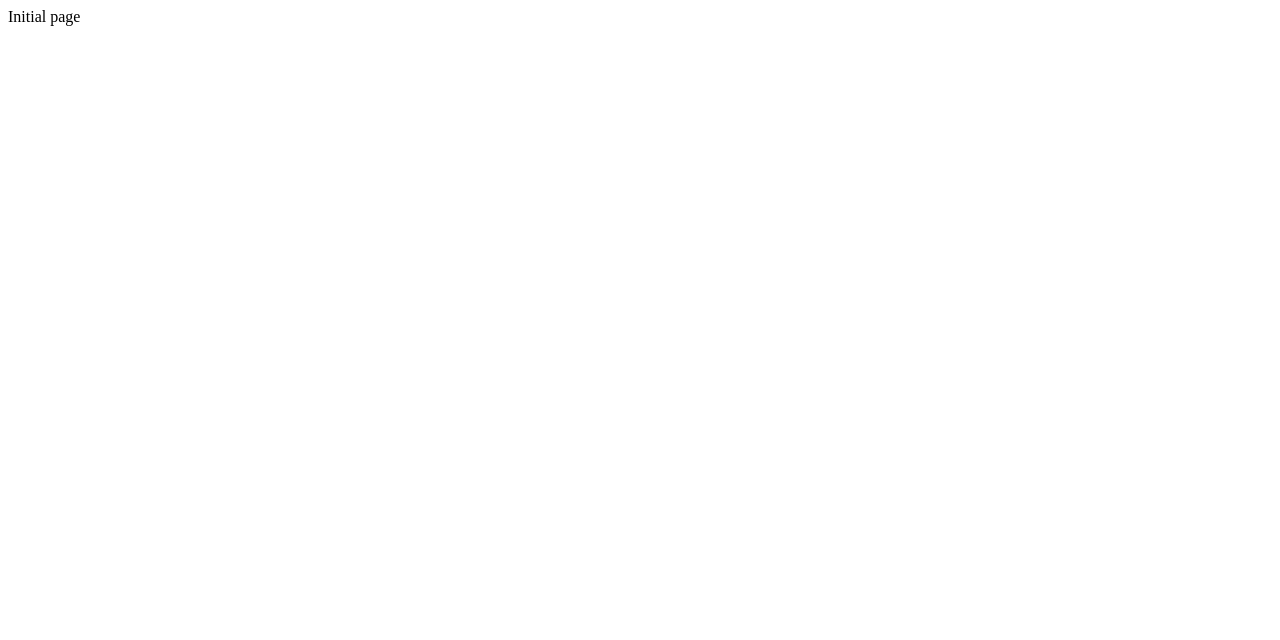
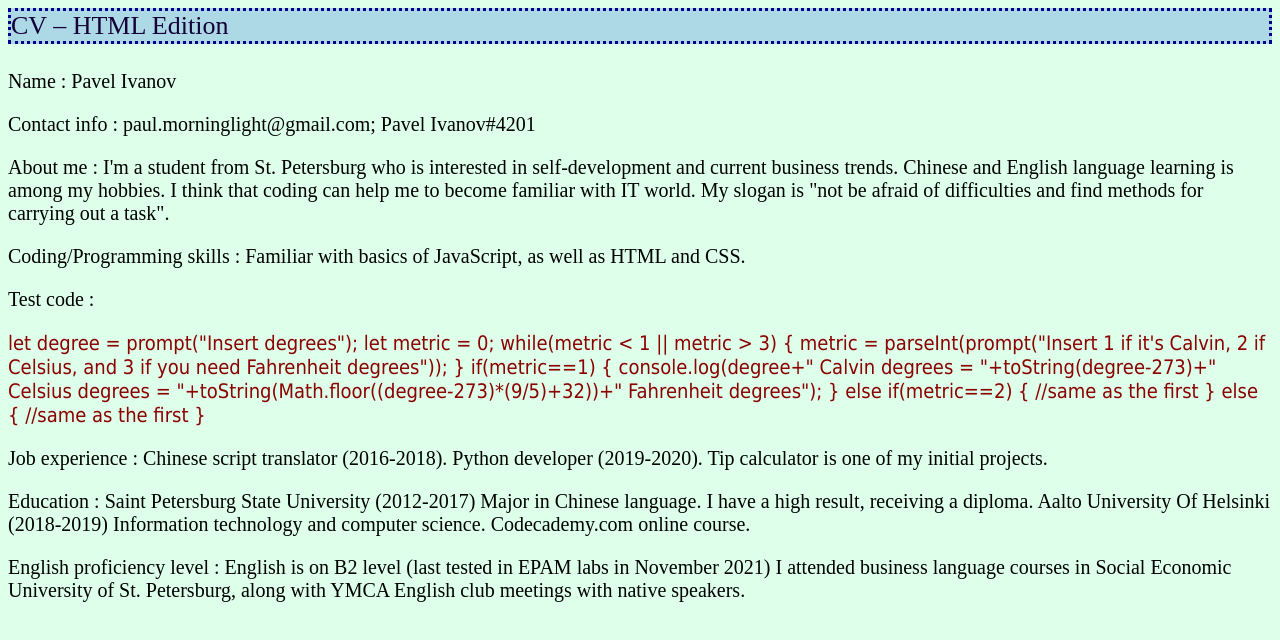
Before and after one commit to PavelIvanov4/rsschool-cv, a plain HTML site: page index.html in a window 1280 px wide. Drawn offline with Linux system fonts and the light colour scheme.

Commit message:
feat : this is my new update

```diff
--- a/index.html
+++ b/index.html
@@ -1,3 +1,53 @@
-<p>
-  Initial page
-</p>
+<body style="font-family : Microsoft JhengHei UI; font-size : 20px; font-color : darkblue; background : #DEFFEA">
+<p style = "font-family : Bahnschrift; font-size : 26px; color : #140138; border : 3px darkblue dotted; background : lightblue">
+  CV – HTML Edition
+  </p>
+
+  <p>Name : Pavel Ivanov</p>
+
+  <p>Contact info : paul.morninglight@gmail.com; Pavel Ivanov#4201</p>
+
+  <p>About me : I'm a student from St. Petersburg who is interested in self-development and current business trends.
+Chinese and English language learning is among my hobbies.
+I think that coding can help me to become familiar with IT world. My slogan is "not be afraid of difficulties and find methods for carrying out a task".</p>
+
+  <p>Coding/Programming skills : Familiar with basics of JavaScript, as well as HTML and CSS.</p>
+
+  <p>Test code :
+  <div style = "font-family : Tahoma; color : darkred">
+let degree = prompt("Insert degrees");
+let metric = 0;
+while(metric < 1 || metric > 3)
+{
+metric = parseInt(prompt("Insert 1 if it's Calvin, 2 if Celsius, and 3 if you need Fahrenheit degrees"));
+}
+
+if(metric==1)
+{
+console.log(degree+" Calvin degrees = "+toString(degree-273)+" Celsius degrees = "+toString(Math.floor((degree-273)*(9/5)+32))+" Fahrenheit degrees");
+}
+else if(metric==2)
+{
+//same as the first
+}
+else
+{
+//same as the first
+}
+    </div>
+  </p>
+    <p>
+Job experience : Chinese script translator (2016-2018).
+Python developer (2019-2020). Tip calculator is one of my initial projects.
+  </p>
+  <p>
+Education : Saint Petersburg State University (2012-2017) Major in Chinese language. I have a high result, receiving a diploma.
+Aalto University Of Helsinki (2018-2019) Information technology and computer science.
+Codecademy.com online course.
+  </p>
+  <p>
+English proficiency level :
+English is on B2 level (last tested in EPAM labs in November 2021)
+I attended business language courses in Social Economic University of St. Petersburg, along with YMCA English club meetings with native speakers.
+  </p>
+</body>
```
